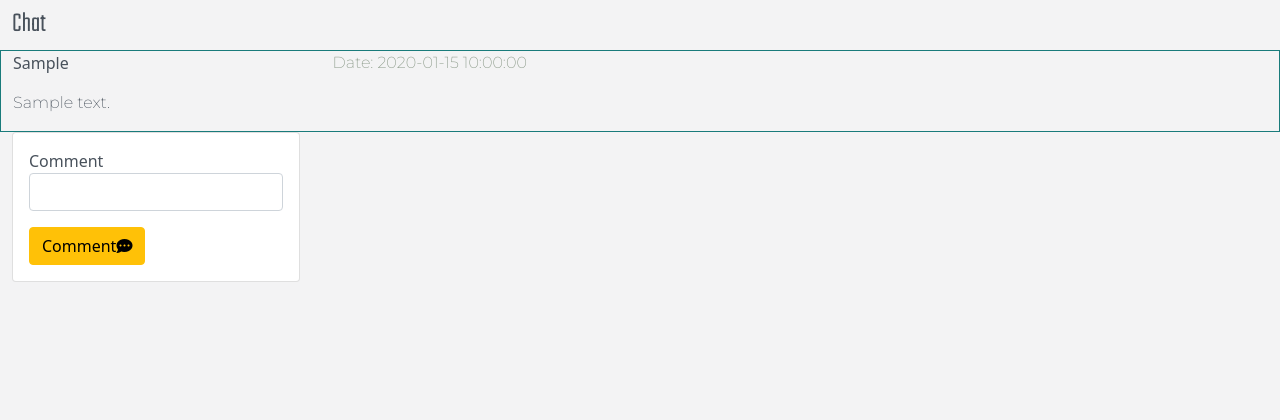
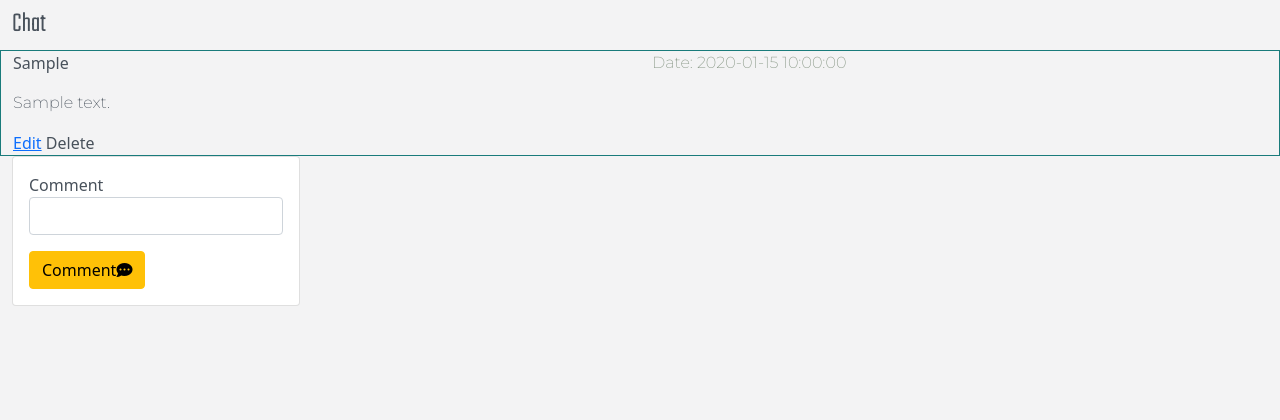
Before and after one commit to BarryBeics/Project-Three, a Flask app: template fitnesstracker/templates/chat.html in a window 1280 px wide. Shown: the part 72-492 px from the top of the page. Run offline with Flask 2, Linux system fonts and the light colour scheme; the visitor is signed in with stand-in values (Sample User, id 1); tables that the repository leaves empty hold one stand-in row (values such as "Sample post"); the template is opened without the code that fills it: most values are stand-ins (such as "Sample title", 1, 10 or a date in 2020); some libraries are stand-ins or nearby versions.

Commit message:
Re-order chat page layout

```diff
--- a/fitnesstracker/templates/chat.html
+++ b/fitnesstracker/templates/chat.html
@@ -2,22 +2,23 @@
 {% block content %}
 
 
-<h3 class="center-align light-blue-text text-darken-4">Chat</h3>
+<h3 class="center">Chat</h3>
 <!-- Loop to Display data for the comments -->
 <div>
     {% for users, chat_log in get_chat %}
     <div class="row data-block">
-        <div class="col-3"><span>{{ users.first_name }}</span></div>
-        <div class="col-3 data_dark">
+        <div class="col-6"><span>{{ users.first_name }}</span></div>
+        <div class="col-6 data_dark">
             <p>Date: {{ chat_log.date }}</p>
-        </div> <!-- data-dark -->
+        </div>
+        <div class="col-12">
+            <p> {{ chat_log.comment }}</p>
+        </div>
         <div class="col-3">
             <!-- Hide buttons for non admin users -->
-            {% if users.first_name == 'liam' %}
-            <a href="{{ url_for('edit_comment', comment_id=chat_log.comment_id) }}"
-                    class="btn btn-warning btn-sm">Edit</a>
-            <button type="button" class="btn btn-danger" data-bs-toggle="modal"
-                    data-bs-target="#modal-{{ chat_log.comment_id }}"> Delete </button>
+            {% if users.user_id == session["user"] %}
+            <a href="{{ url_for('edit_comment', comment_id=chat_log.comment_id) }}" >Edit</a>
+            <a data-bs-toggle="modal" data-bs-target="#modal-{{ chat_log.comment_id }}"> Delete </a>
 
                 <!-- Confirmation Modal -->
                 <div class="modal" id="modal-{{ chat_log.comment_id }}" tabindex="-1">
@@ -41,9 +42,7 @@
                 </div>
                 {% endif %}
         </div>
-        <div class="col-12">
-            <p> {{ chat_log.comment }}</p>
-        </div>
+
     </div> <!-- row -->
 </div> <!-- options-form-item-full -->
 {% endfor %}
```
